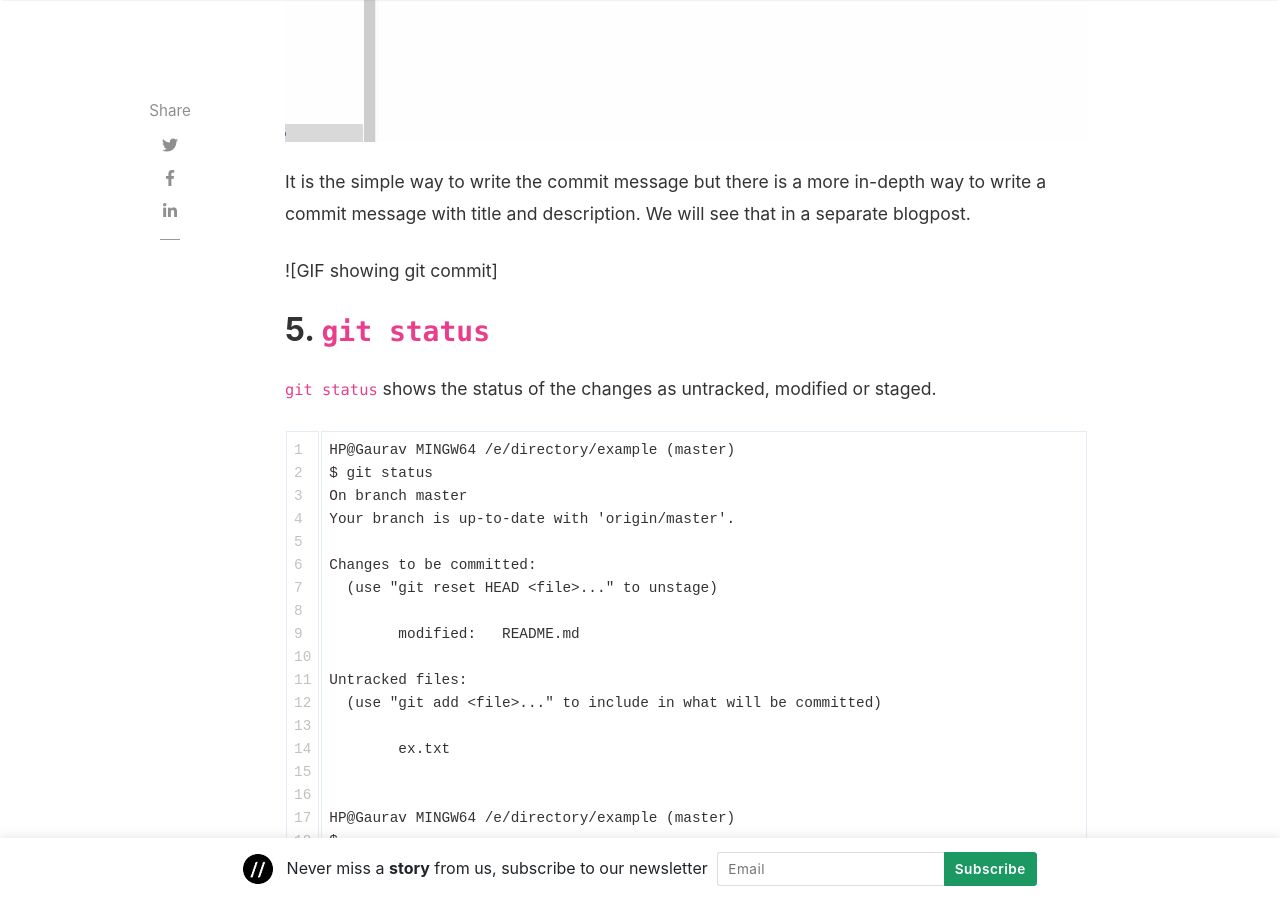
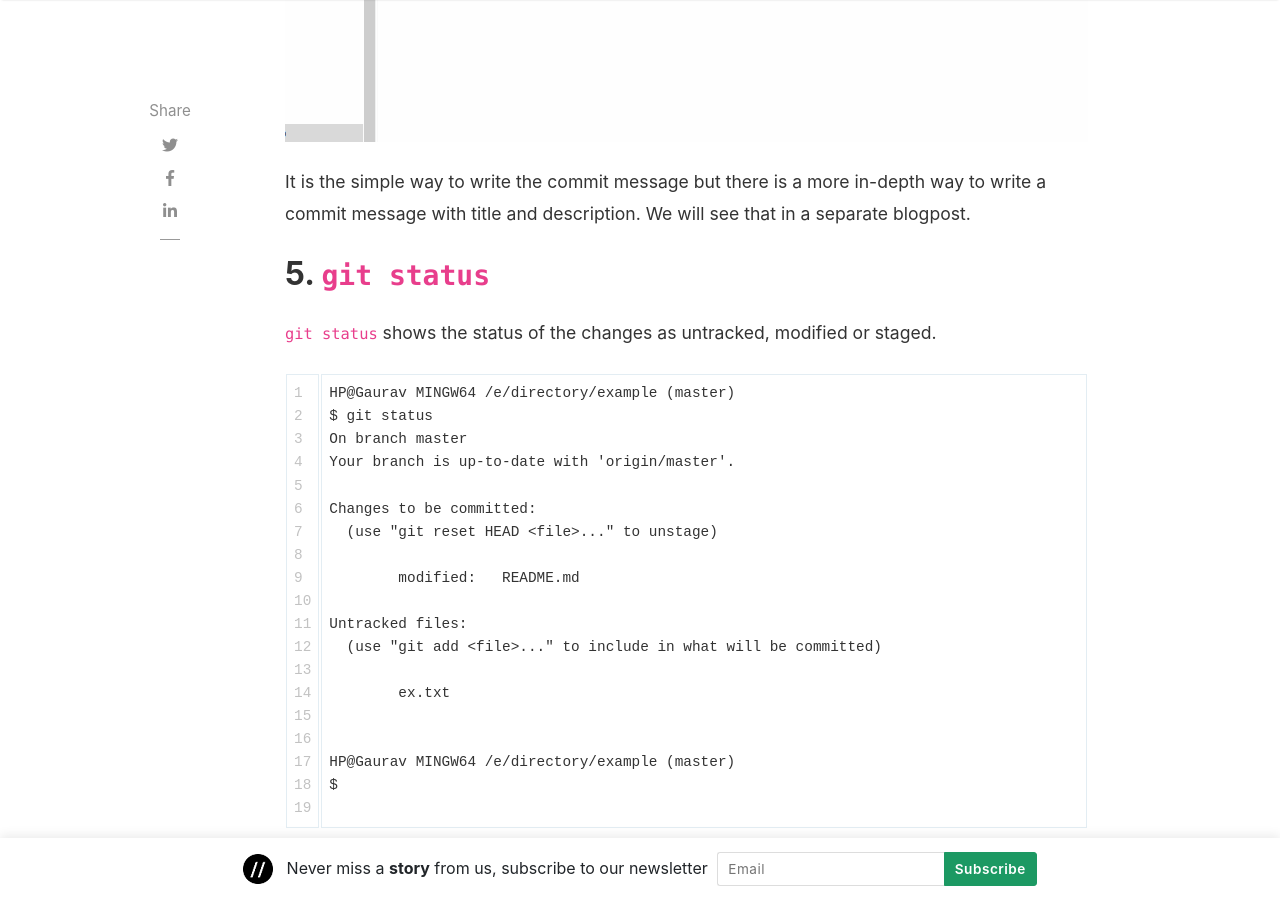
Before and after one commit to coderolls/coderolls-blog, a Jekyll site: the page built from _posts/git/2019-12-20-basic-git-commads.md, in a window 1280 px wide and 900 px high, scrolled down 5588 px. Built offline with Jekyll 4.4.1, drawn with Linux system fonts in a browser that asks for light colours; nearby versions of some CDN libraries; comment, search, counter and statistics services are not loaded.

Commit message:
Remove garbage part
I have removed some garbage text.

```diff
--- a/_posts/git/2019-12-20-basic-git-commads.md
+++ b/_posts/git/2019-12-20-basic-git-commads.md
@@ -115,8 +115,6 @@ The followig gif shows the `git commit` command
 ![GIF showing git commit command](/assets/images/2019-12-20-basic-git-commands/git-commit.gif)
 
 It is the simple way to write the commit message but there is a more in-depth way to write a commit message with title and description. We will see that in a separate blogpost.
-
-![GIF showing git commit]
 
 ## 5. `git status`
 
```
